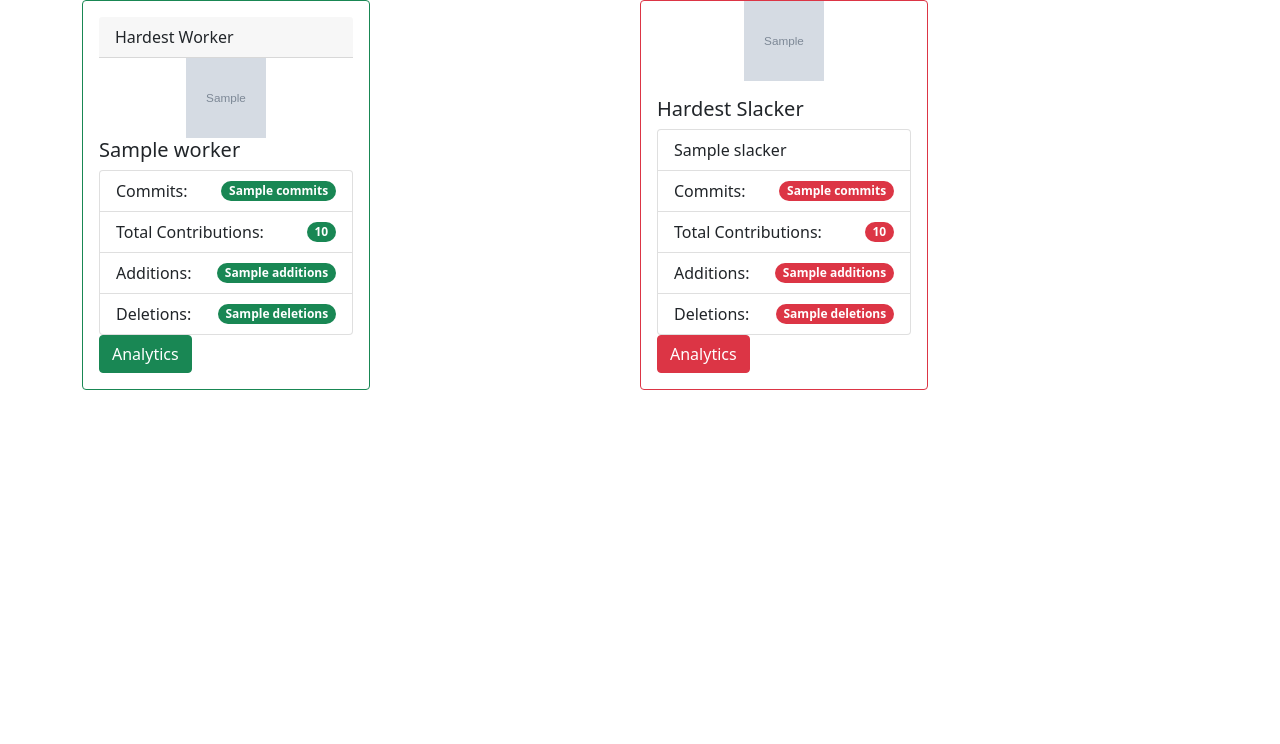
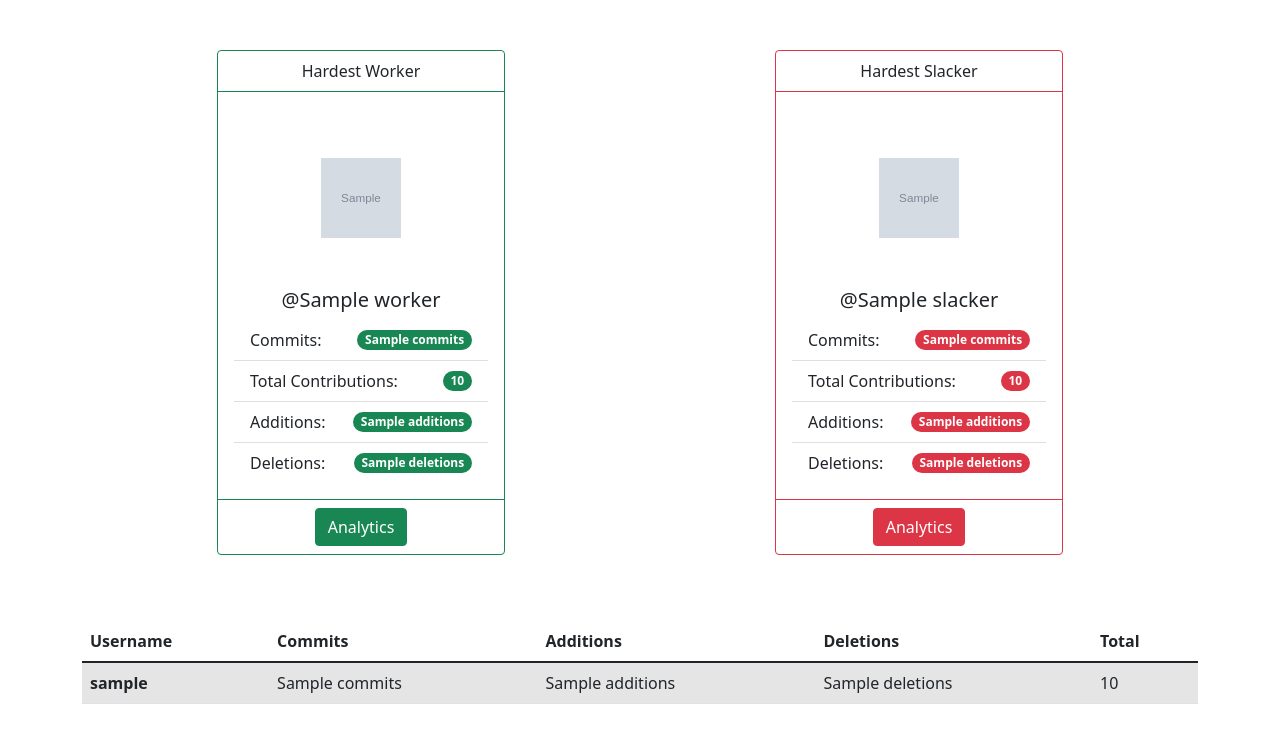
Before and after one commit to ericnnn123/SlackerTracker, a Flask app: template templates/apps/dashboard.html in a window 1280 px wide. Shown: the part 56-800 px from the top of the page. Run offline with Flask 2, Linux system fonts and the light colour scheme; the template is opened without the code that fills it: most values are stand-ins (such as "Sample title", 1, 10 or a date in 2020); grey boxes marked "Sample" are stand-in pictures; parts of the project's set-up code (start-up, migrations or seed data) failed here and were passed over; some libraries are stand-ins or nearby versions.

Commit message:
Switched all_user_contributions method back to normal data structure, added table handling and elements

```diff
--- a/run.py
+++ b/run.py
@@ -8,11 +8,26 @@ gitlab = Gitlab()
 tracker = Tracker(gitlab)
 
 data = tracker.get_all_user_contributions()
-all_users = tracker.get_all_user_contributions()
-hardest_worker = all_users["Users"][all_users["Total"].index(max(all_users["Total"]))]
-hardest_slacker = all_users["Users"][all_users["Total"].index(min(all_users["Total"]))]
+all_users = sorted(tracker.get_all_user_contributions(), key = lambda user: user['total'])[::-1]
+hardest_worker = all_users[0]['username']
+hardest_slacker = all_users[-1]['username']
 worker_analytics = tracker.compile_analytics_by_user(hardest_worker)
 slacker_analytics = tracker.compile_analytics_by_user(hardest_slacker)
+
+if len(all_users) == 4:
+    all_users[0]["status"] = "success"
+    all_users[1]["status"] = "info"
+    all_users[2]["status"] = "warning"
+    all_users[3]["status"] = "danger"
+elif len(all_users) == 3:
+    if all_users[0]["total"] - all_users[1]["total"] > all_users[1]["total"] - all_users[2]["total"]:
+        all_users[1]["status"] = "info"
+    else:
+        all_users[1]["status"] = "warning"
+elif len(all_users) == 2:
+    all_users[0]["status"] = "success"
+    all_users[-1]["status"] = "danger"
+
 
 app = Flask(__name__)
 
@@ -35,7 +50,7 @@ def dashboard():
         "additions": slacker_analytics['additions'],
         "deletions": slacker_analytics['deletions']
     }
-    return render_template('apps/dashboard.html', worker=worker, slacker=slacker)
+    return render_template('apps/dashboard.html', worker=worker, slacker=slacker, users=all_users)
 
 @app.route('/users')
 def users():
--- a/templates/apps/dashboard.html
+++ b/templates/apps/dashboard.html
@@ -4,18 +4,17 @@
 {% block dashboard_active %}active{% endblock %}
 
 {% block content %}
-<div class="row align-items-center">
-  <div class="row justify-content-center">
-    <div class="col">
-      <div class="card border-success mb-3" style="max-width: 18rem;">
+<div class="d-flex flex-row flex-wrap" style="margin-top: 50px;">
+  <div class="col d-flex justify-content-center text-center">
+    <div class="card border-success mb-3" style="width: 18rem;" style="padding-left: 50px; padding-right: 50px;">
+      <div class="card-header bg-transparent border-success">Hardest Worker</div>
+      <div class="card-body">
+        <div class="text-center">
+          <img src="{{worker.img}}" class="image-thumbnail" style="height: 80px; width: 80px; margin-top: 50px; margin-bottom: 50px;">
+        </div>
+        <h5 class="card-title">@{{worker.name}}</h5>
 
-        <div class="card-body">
-          <div class="card-header">Hardest Worker</div>
-          <div class="text-center">
-            <img src="{{worker.img}}" class="image-thumbnail" style="height: 80px; width: 80px;">
-          </div>
-          <h5 class="card-title">{{worker.name}}</h5>
-          <ul class="list-group">
+        <ul class="list-group list-group-flush">
           <li class="list-group-item d-flex justify-content-between align-items-center">
             Commits:
             <span class="badge bg-success rounded-pill">{{worker.commits}}</span>
@@ -33,22 +32,20 @@
             <span class="badge bg-success rounded-pill">{{worker.deletions}}</span>
           </li>
         </ul>
+      </div>
+      <div class="card-footer bg-transparent border-success">
         <a href="#" class="btn btn-success">Analytics</a>
       </div>
     </div>
   </div>
 
-    <div class="col">
-      <div class="card border-danger mb-3" style="max-width: 18rem;">
-        <div class="text-center">
-          <img src="{{slacker.img}}" class="image-thumbnail" style="height: 80px; width: 80px;">
-        </div>
+  <div class="col d-flex justify-content-center text-center">
+    <div class="card border-danger mb-3" style="width: 18rem;">
+      <div class="card-header bg-transparent border-danger">Hardest Slacker</div>
       <div class="card-body">
-          <h5 class="card-title">Hardest Slacker</h5>
-          <ul class="list-group">
-            <li class="list-group-item d-flex justify-content-between align-items-center">
-              {{slacker.name}}
-          </li>
+        <img src="{{slacker.img}}" class="image-thumbnail text-center" style="height: 80px; width: 80px; margin-top: 50px; margin-bottom: 50px;">
+        <h5 class="card-title">@{{slacker.name}}</h5>
+        <ul class="list-group list-group-flush">
           <li class="list-group-item d-flex justify-content-between align-items-center">
             Commits:
             <span class="badge bg-danger rounded-pill">{{slacker.commits}}</span>
@@ -66,10 +63,35 @@
             <span class="badge bg-danger rounded-pill">{{slacker.deletions}}</span>
           </li>
         </ul>
+      </div>
+      <div class="card-footer bg-transparent border-danger">
         <a href="#" class="btn btn-danger">Analytics</a>
       </div>
     </div>
   </div>
 </div>
-</div>
+
+<table class="table table-hover" style="margin-top: 50px;">
+  <thead>
+    <tr>
+      <th scope="col">Username</th>
+      <th scope="col">Commits</th>
+      <th scope="col">Additions</th>
+      <th scope="col">Deletions</th>
+      <th scope="col">Total</th>
+    </tr>
+  </thead>
+  <tbody>
+    {% for user in users %}
+      <tr class="table-{{ user.status }}">
+        <th scope="row">{{ user.username }}</th>
+        <td>{{ user.commits }}</td>
+        <td>{{ user.additions }}</td>
+        <td>{{ user.deletions }}</td>
+        <td>{{ user.total }}</td>
+      </tr>
+    {% endfor %}
+  </tbody>
+</table>
+
 {% endblock %}
```
Also changed, not shown: tracker.py (+3 -6 lines). Lines whose indentation alone changed are shown as unchanged.
